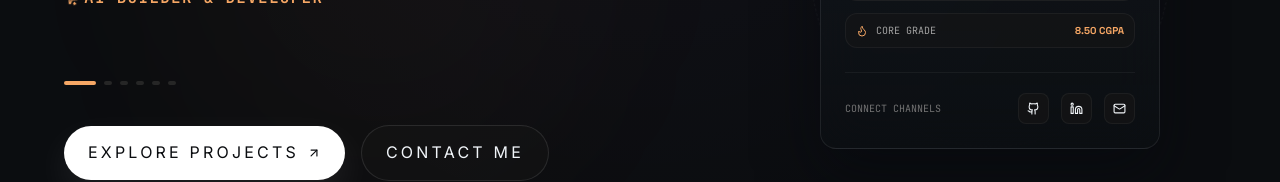
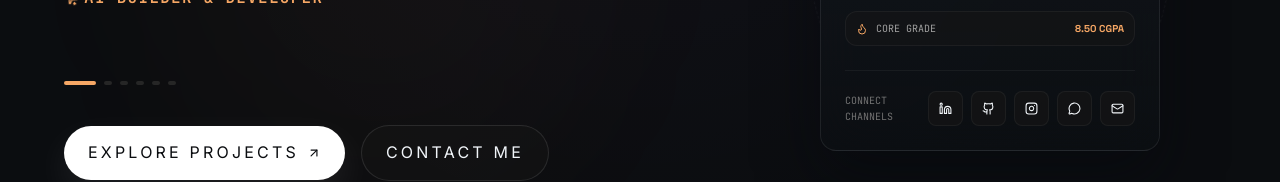
Before and after one commit to adityabet/adi_port, a React (Vite) app: page / in a window 1280 px wide. Shown: the part 432-614 px from the top of the page. Built offline with nearby package versions, Linux system fonts and the light colour scheme.

Commit message:
Add professional social links

```diff
--- a/src/App.tsx
+++ b/src/App.tsx
@@ -21,7 +21,9 @@ import {
   Briefcase,
   GraduationCap,
   Play,
-  RotateCcw
+  RotateCcw,
+  Instagram,
+  MessageCircle
 } from "lucide-react";
 
 import { PORTFOLIO_DATA, Project, Experience } from "./types";
@@ -40,6 +42,13 @@ const HERO_SEQUENCE = [
   { prefix: "I AM A", main: "Software Intern", accent: "At AmbuGrid System LLP", bg: "from-emerald-500/10 to-transparent" },
   { prefix: "I AM A", main: "Data Intern", accent: "At Yadgreen Saudi Arabia", bg: "from-amber-500/10 to-transparent" },
   { prefix: "WE CAN BUILD", main: "The Future", accent: "Let's Collaborate Today", bg: "from-pink-500/10 to-transparent" }
+];
+
+const SOCIAL_LINKS = [
+  { label: "LinkedIn", href: PORTFOLIO_DATA.profile.linkedin, icon: Linkedin, className: "hover:bg-brand-cyan hover:text-dark-bg" },
+  { label: "GitHub", href: PORTFOLIO_DATA.profile.github, icon: Github, className: "hover:bg-neutral-100 hover:text-dark-bg" },
+  { label: "Instagram", href: PORTFOLIO_DATA.profile.instagram, icon: Instagram, className: "hover:bg-pink-500 hover:text-white" },
+  { label: "WhatsApp", href: PORTFOLIO_DATA.profile.whatsapp, icon: MessageCircle, className: "hover:bg-emerald-500 hover:text-white" }
 ];
 
 export default function App() {
@@ -338,16 +347,22 @@ export default function App() {
                     </div>
 
                     {/* Social networks container */}
-                    <div className="mt-6 pt-5 border-t border-white/5 flex items-center justify-between">
+                    <div className="mt-6 pt-5 border-t border-white/5 flex items-center justify-between gap-3">
                       <span className="text-[10px] font-mono text-neutral-500 uppercase">Connect Channels</span>
-                      <div className="flex items-center gap-3">
-                        <a href={PORTFOLIO_DATA.profile.github} target="_blank" rel="noopener noreferrer" className="p-2 bg-neutral-900/60 hover:bg-brand-cyan hover:text-dark-bg rounded-lg border border-white/5 hover:border-transparent transition-all">
-                          <Github size={13} />
-                        </a>
-                        <a href={PORTFOLIO_DATA.profile.linkedin} target="_blank" rel="noopener noreferrer" className="p-2 bg-neutral-900/60 hover:bg-brand-purple hover:text-white rounded-lg border border-white/5 hover:border-transparent transition-all">
-                          <Linkedin size={13} />
-                        </a>
-                        <a href={`mailto:${PORTFOLIO_DATA.profile.email}`} className="p-2 bg-neutral-900/60 hover:bg-brand-gold hover:text-dark-bg rounded-lg border border-white/5 hover:border-transparent transition-all">
+                      <div className="flex items-center gap-2">
+                        {SOCIAL_LINKS.map(({ label, href, icon: Icon, className }) => (
+                          <a
+                            key={label}
+                            href={href}
+                            target="_blank"
+                            rel="noopener noreferrer"
+                            aria-label={label}
+                            className={`p-2.5 bg-neutral-900/60 rounded-lg border border-white/5 hover:border-transparent transition-all duration-300 ${className}`}
+                          >
+                            <Icon size={13} />
+                          </a>
+                        ))}
+                        <a href={`mailto:${PORTFOLIO_DATA.profile.email}`} aria-label="Email Aditya Bet" className="p-2.5 bg-neutral-900/60 hover:bg-brand-gold hover:text-dark-bg rounded-lg border border-white/5 hover:border-transparent transition-all duration-300">
                           <Mail size={13} />
                         </a>
                       </div>
@@ -975,10 +990,34 @@ export default function App() {
                         </div>
                         <div>
                           <span className="text-[9px] font-mono text-neutral-500 uppercase block">PHONE CHANNEL</span>
-                          <span className="text-xs text-white font-bold">
+                          <a href="https://wa.me/917083353166" target="_blank" rel="noopener noreferrer" className="text-xs text-white font-bold hover:text-brand-purple transition-all">
                             +91 7083353166
-                          </span>
+                          </a>
                         </div>
+                      </div>
+
+                      <div className="grid grid-cols-2 gap-3 pt-2">
+                        {[
+                          { label: "LinkedIn", href: PORTFOLIO_DATA.profile.linkedin, icon: Linkedin, color: "text-brand-cyan" },
+                          { label: "GitHub", href: PORTFOLIO_DATA.profile.github, icon: Github, color: "text-white" },
+                          { label: "Instagram", href: PORTFOLIO_DATA.profile.instagram, icon: Instagram, color: "text-pink-400" },
+                          { label: "WhatsApp", href: PORTFOLIO_DATA.profile.whatsapp, icon: MessageCircle, color: "text-emerald-400" }
+                        ].map(({ label, href, icon: Icon, color }) => (
+                          <a
+                            key={label}
+                            href={href}
+                            target="_blank"
+                            rel="noopener noreferrer"
+                            className="group flex items-center gap-3 rounded-2xl border border-white/5 bg-neutral-900/30 p-3.5 transition-all duration-300 hover:border-white/10 hover:bg-neutral-900/50"
+                          >
+                            <span className={`flex h-9 w-9 items-center justify-center rounded-xl bg-white/5 ${color}`}>
+                              <Icon size={16} />
+                            </span>
+                            <span className="text-[10px] font-mono uppercase tracking-[0.2em] text-neutral-300 group-hover:text-white">
+                              {label}
+                            </span>
+                          </a>
+                        ))}
                       </div>
                     </div>
                   </div>
@@ -1059,9 +1098,23 @@ export default function App() {
               <div>
                 <span>© 2026 ADITYA BET. ALL PORTFOLIO ARTIFACTS RECORDED SECURELY.</span>
               </div>
-              <div className="flex items-center gap-6">
+              <div className="flex items-center gap-4 sm:gap-6 flex-wrap justify-center">
                 <span>PUNE, INDIA (GMT +5:30)</span>
                 <span className="text-brand-cyan">COGNITIVE EMULATOR ACTIVE</span>
+                <div className="flex items-center gap-2">
+                  {SOCIAL_LINKS.map(({ label, href, icon: Icon }) => (
+                    <a
+                      key={label}
+                      href={href}
+                      target="_blank"
+                      rel="noopener noreferrer"
+                      aria-label={label}
+                      className="inline-flex h-7 w-7 items-center justify-center rounded-full border border-white/10 bg-white/5 text-neutral-300 transition-all duration-300 hover:border-white/20 hover:text-white"
+                    >
+                      <Icon size={12} />
+                    </a>
+                  ))}
+                </div>
               </div>
             </div>
           </footer>
--- a/src/types.ts
+++ b/src/types.ts
@@ -45,6 +45,8 @@ export const PORTFOLIO_DATA = {
     location: "Pune, India",
     linkedin: "https://linkedin.com/in/aditya-bet-592372219",
     github: "https://github.com/adityabet",
+    instagram: "https://www.instagram.com/aditya_bet_._/",
+    whatsapp: "https://wa.me/917083353166",
     bio: "Detail-oriented Software Developer and Data Analyst with experience in AI-assisted software development, business intelligence, and data-driven decision-making. Skilled in Python, SQL, Power BI, Excel, and AI tools. Passionate about developing innovative applications, optimizing business processes, and creating impactful digital products.",
     stats: [
       { label: "AI Products Engineered", value: "3+" },
```
